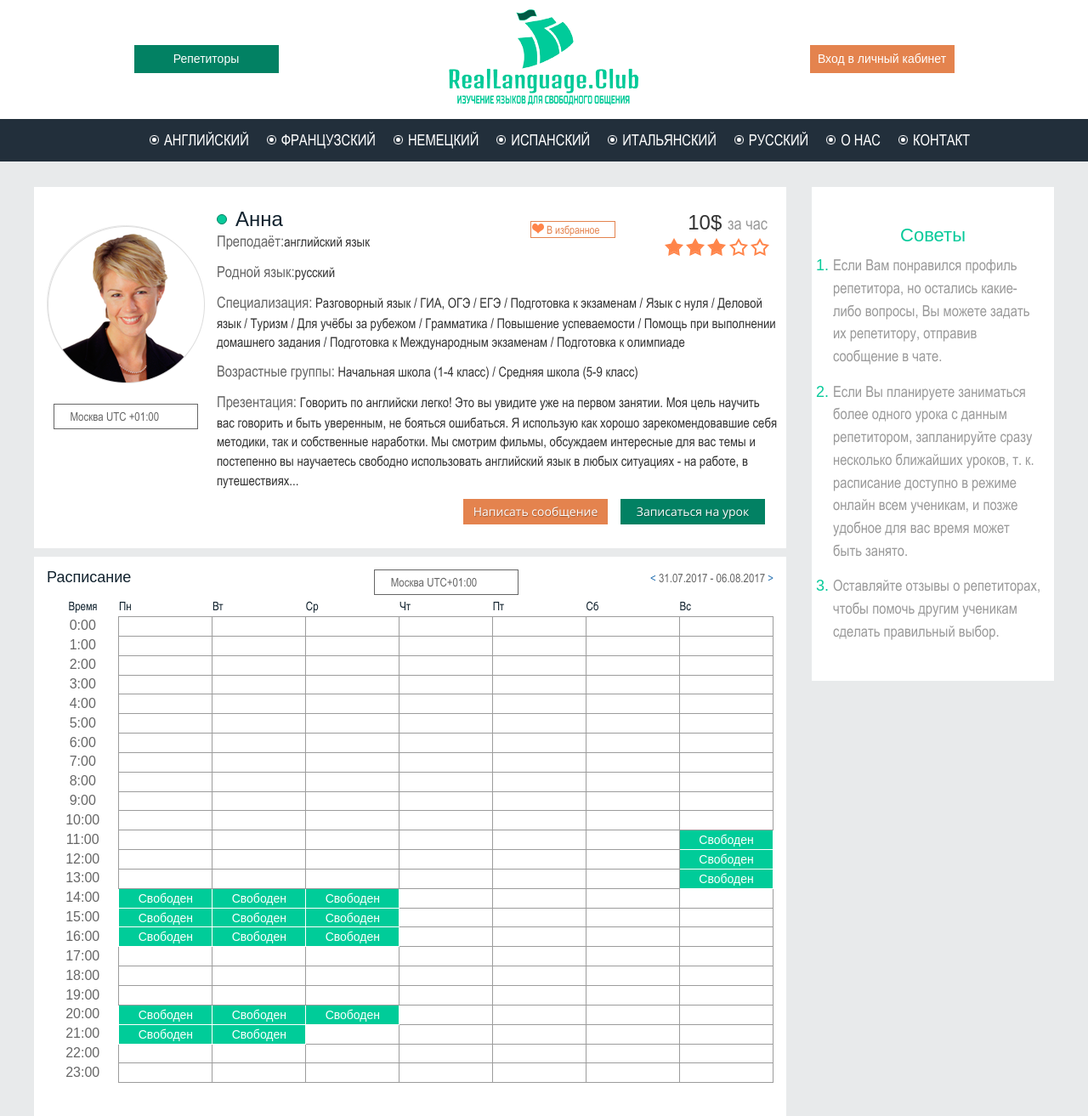
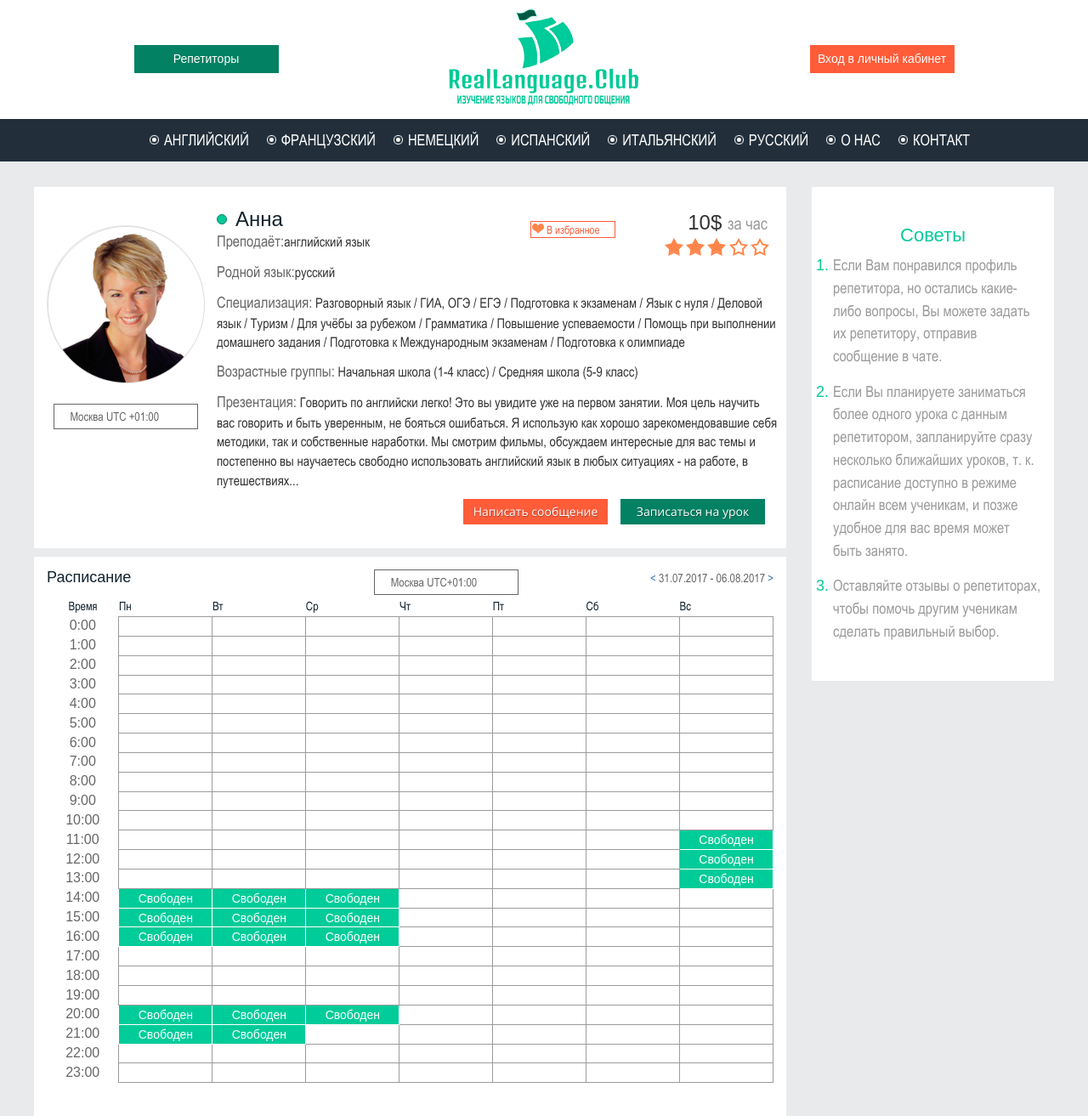
Before and after one commit to Vladimir1727/repetitor, a CodeIgniter app: page /database/index.php/main/rinfo in a window 1280 px wide. Shown: the top 1313 px of the page at 85% size. Run offline with CodeIgniter, Linux system fonts and the light colour scheme; some libraries are stand-ins or nearby versions; some web fonts are replaced.

Commit message:
change orange

```diff
--- a/css/input.scss
+++ b/css/input.scss
@@ -3,7 +3,8 @@ $color_green : #05a983;
 $color_green2 : #00CC99;
 $color_green3 : #008261;
 $color_green4 : #07CA9A;
-$color_orange : #e4834e;
+//$color_orange : #e4834e;
+$color_orange : #FF5C39;
 $color_dblue : #12232F;
 $color_grey : #9A9A9A;
 $color_gray : #9A9A9A;
--- a/css/style.css
+++ b/css/style.css
@@ -46,10 +46,10 @@ div.main-header {
       div.main-header > div a:first-child:hover {
         background: #24a385; }
     div.main-header > div a:last-child {
-      background: #e4834e;
-      border: 1px #e4834e solid; }
+      background: #FF5C39;
+      border: 1px #FF5C39 solid; }
       div.main-header > div a:last-child:hover {
-        background: #ffa570; }
+        background: #ff7e5b; }
 
 nav.main-menu {
   background-color: #222f3b;
@@ -807,9 +807,9 @@ main.rep-info {
           display: block;
           width: 100px;
           height: 20px;
-          border: 1px #e4834e solid;
+          border: 1px #FF5C39 solid;
           font-size: 13px;
-          color: #e4834e;
+          color: #FF5C39;
           padding: 1px; }
           main.rep-info section.result aside div.info a.favorites span {
             display: inline-block;
@@ -859,9 +859,9 @@ main.rep-info {
           main.rep-info section.result aside div.info a.sh:hover {
             background: #29ecbc; }
         main.rep-info section.result aside div.info a.message {
-          background: #e4834e; }
+          background: #FF5C39; }
           main.rep-info section.result aside div.info a.message:hover {
-            background: #ffa570; }
+            background: #ff7e5b; }
         main.rep-info section.result aside div.info a.lesson {
           background: #028163; }
           main.rep-info section.result aside div.info a.lesson:hover {
```
Also changed, not shown: other parts of css/style.css (+15 -15 lines), 2 other files.
